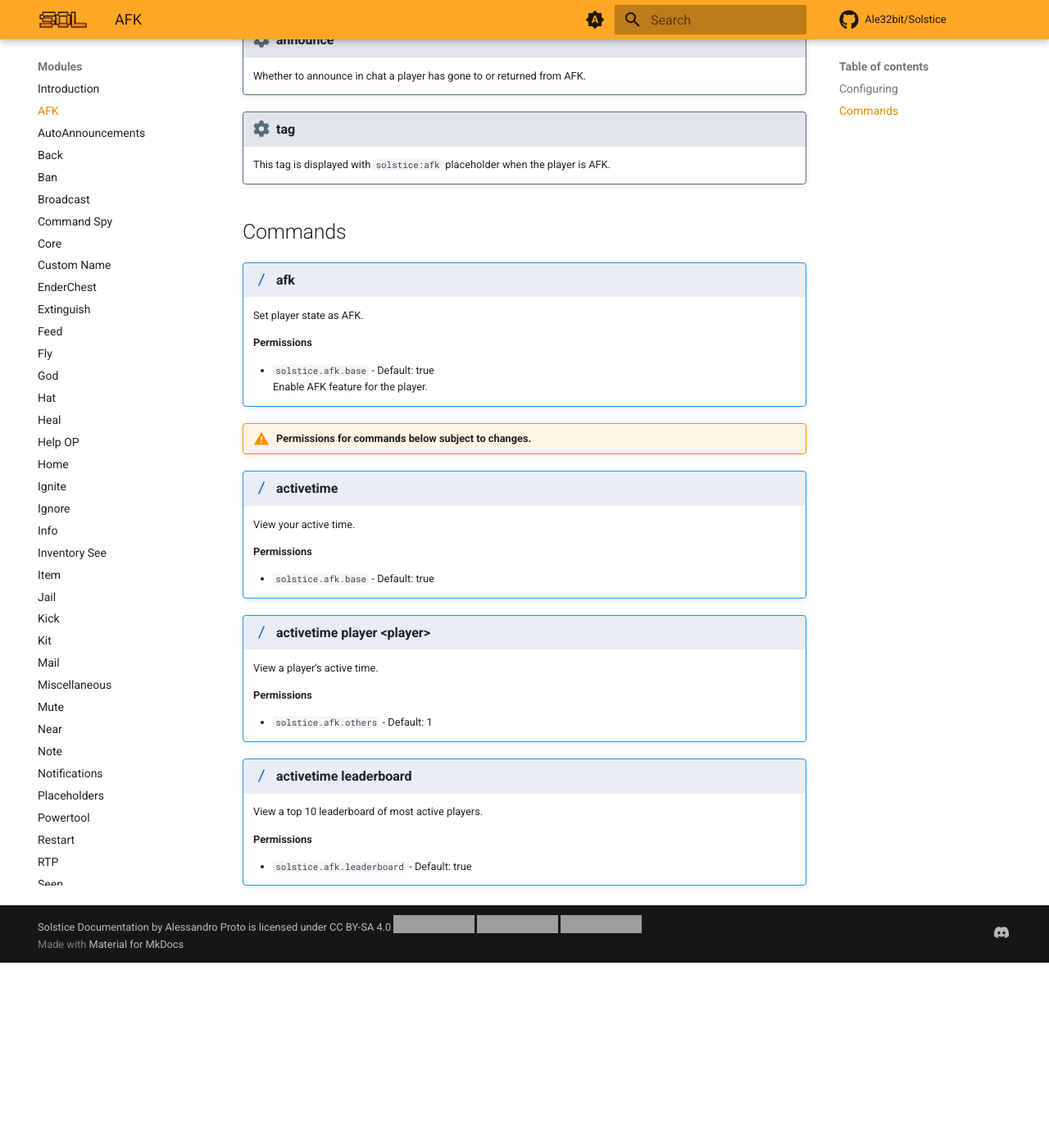
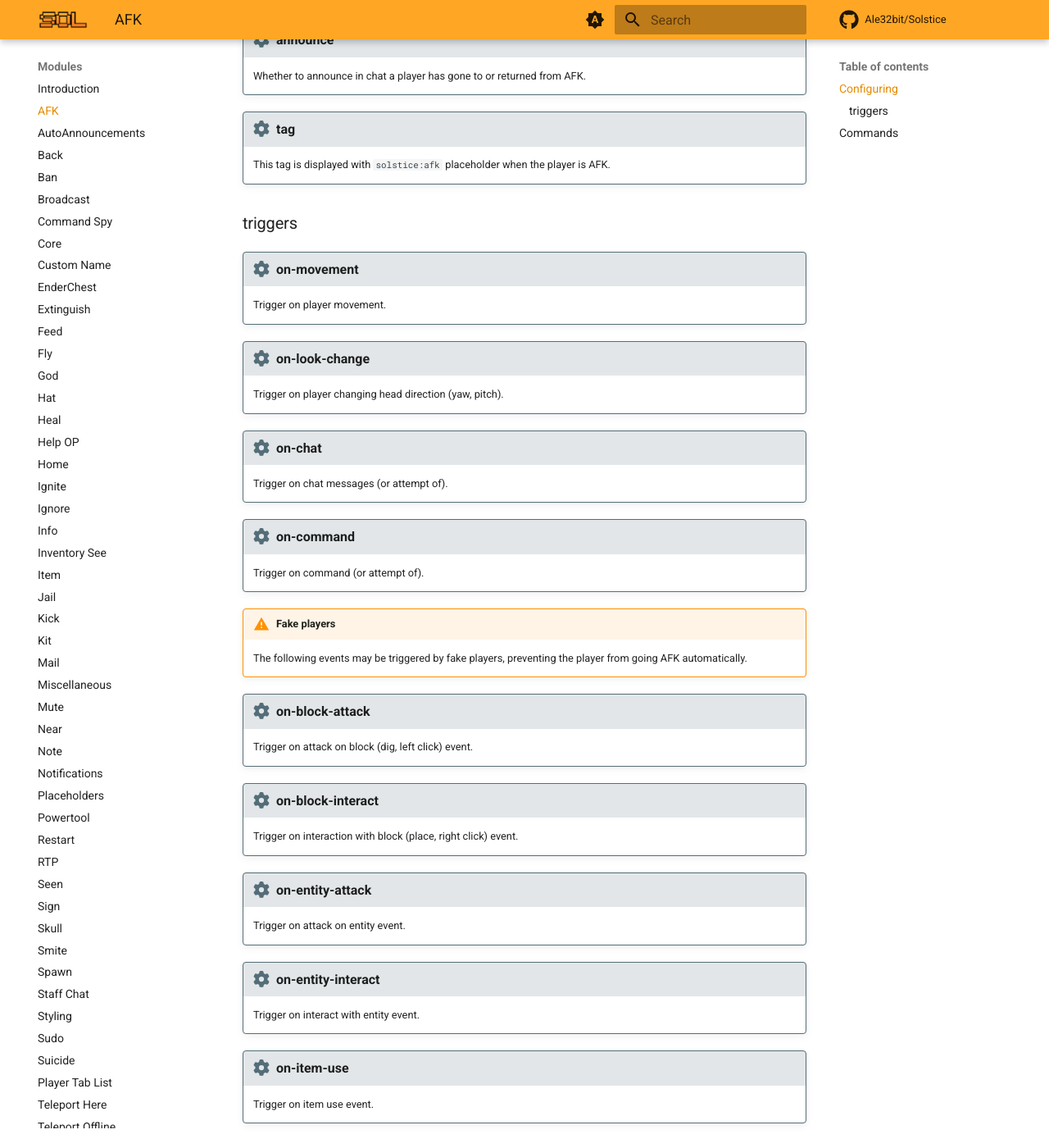
Before and after one commit to Ale32bit/Solstice-docs, an MkDocs documentation site: the page built from docs/modules/afk.md, in a window 1280 px wide and 1400 px high, scrolled down 1039 px. Shown: the whole window at 82% size. Built offline with MkDocs 1.6.1 and Material for MkDocs 9.7.7, drawn with Linux system fonts in a browser that asks for light colours; plug-ins that fetch from the network failed and are left out; comment, search, counter and statistics services are not loaded; the version menu is left out; before the commit the page ends 2213 px from its top, so only the background shows below that; some of the changed text lies outside the part shown; grey boxes are pictures that could not be loaded.

Commit message:
Update AFK module, add support buttons

```diff
--- a/docs/modules/afk.md
+++ b/docs/modules/afk.md
@@ -38,6 +38,48 @@ AFK can be configured in the `afk` section in the config file.
 
     This tag is displayed with `solstice:afk` placeholder when the player is AFK.
 
+### triggers
+
+!!! config "on-movement"
+
+    Trigger on player movement.
+
+!!! config "on-look-change"
+
+    Trigger on player changing head direction (yaw, pitch).
+
+!!! config "on-chat"
+
+    Trigger on chat messages (or attempt of).
+
+!!! config "on-command"
+
+    Trigger on command (or attempt of).
+
+!!! warning "Fake players"
+
+    The following events may be triggered by fake players, preventing the player from going AFK automatically.
+
+!!! config "on-block-attack"
+
+    Trigger on attack on block (dig, left click) event.
+
+!!! config "on-block-interact"
+
+    Trigger on interaction with block (place, right click) event.
+
+!!! config "on-entity-attack"
+
+    Trigger on attack on entity event.
+
+!!! config "on-entity-interact"
+
+    Trigger on interact with entity event.
+
+!!! config "on-item-use"
+
+    Trigger on item use event.
+
 ## Commands
 
 !!! command "afk"
@@ -75,3 +117,13 @@ AFK can be configured in the `afk` section in the config file.
     **Permissions**
 
     * `solstice.afk.leaderboard` - Default: true
+
+!!! command "activetime set &lt;player&gt; [time]"
+
+    Set the active time of a player.
+
+    This command does not update the leaderboard.
+
+    **Permissions**
+
+    * `solstice.afk.set` - Default: 3
```
Also changed, not shown: docs/index.md (+3 -0 lines), docs/assets/buttons/ghsponsors.svg (added), docs/assets/buttons/kofi.svg (added).
